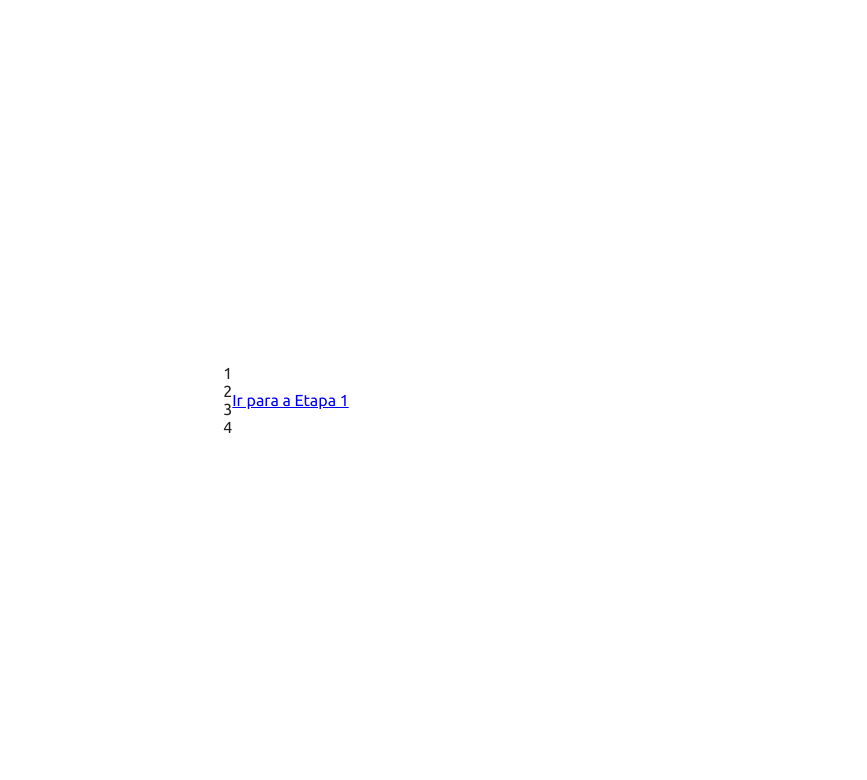
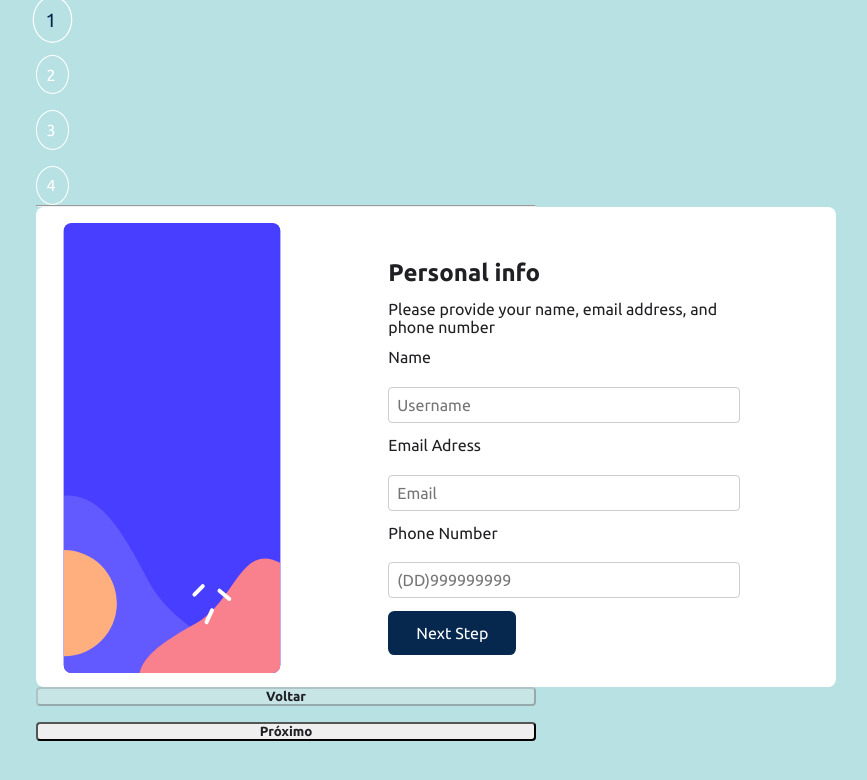
Before and after one commit to MANUCISNE/React-Next-Stitches-MultiForm, a Next.js app: page / in a window 1280 px wide. Shown: the top 780 px of the page, without its empty margins (354-1221 px from the left). Built offline with nearby package versions, Linux system fonts and the light colour scheme.

Commit message:
create a progress Bar

```diff
--- /dev/null
+++ b/src/components/ProgressBar.tsx
@@ -0,0 +1,42 @@
+import { styled } from '@stitches/react';
+import React from 'react';
+
+const StepWrapper = styled("div", {
+  display: "flex",
+  flexDirection: "column",
+});
+
+const StepBox = styled("div", {
+  padding: '0.6rem',
+  borderRadius: "50%",
+  width: "12px",
+  border: '1px solid $white',
+  backgroundColor: "transparent",
+  color: "$white",
+  transition: "transform 0.3s ease",
+
+  variants: {
+    active: {
+      true: {
+        backgroundColor: "$lightBlue",
+        color: "$marineBlue",
+        transform: "scale(1.2)",
+      },
+    },
+  },
+});
+
+interface StepProps {
+  index: number;
+  active: boolean;
+}
+
+const Step: React.FC<StepProps> = ({ index, active }) => {
+  return (
+    <StepWrapper>
+      <StepBox active={active}>{index}</StepBox>
+    </StepWrapper>
+  );
+};
+
+export default Step;
--- a/src/pages/_app.tsx
+++ b/src/pages/_app.tsx
@@ -1,16 +1,70 @@
 import type { AppProps } from 'next/app'
 import { globalStyles } from '../styles/global'
-import Image from 'next/image'
 
-
-import { Container } from '../styles/pages/app'
+import { BoxWrapper, ButtonWrapper, CenterWrapper, Container, FlexWrapper, HStackWrapper } from '../styles/pages/app'
+import { useState } from 'react'
+import Step1 from './step1'
+import Step2 from './step2'
+import Step3 from './step3'
+import Step4 from './step4'
+import Step from '../components/ProgressBar'
 
 globalStyles()
 
 export default function App({ Component, pageProps }: AppProps) {
+  const [step, setStep] = useState(1);
+
+  const getCompStep = () => {
+    switch (step) {
+      case 1:
+        return <Step1 />;
+      case 2:
+        return <Step2 />;
+      case 3:
+        return <Step3 />;
+      case 4:
+        return <Step4 />;
+      default:
+        return <Step1 />;
+    }
+  };
+
+  const Steps = [1, 2, 3, 4];
+
   return (
     <Container>
-      <Component {...pageProps} />
+    <FlexWrapper>
+      <CenterWrapper>
+        <HStackWrapper>
+          {Steps.map((item) => (
+            <Step
+              key={item}
+              index={item}
+              active={step === item}
+            />
+          ))}
+        </HStackWrapper>
+
+        <hr />
+
+        <BoxWrapper>{getCompStep()}</BoxWrapper>
+
+        <HStackWrapper>
+          <ButtonWrapper
+            onClick={() => setStep(step - 1)}
+            disabled={step === 1}
+          >
+            Voltar
+          </ButtonWrapper>
+          <ButtonWrapper
+            onClick={() => step !== 4 && setStep(step + 1)}
+          >
+            {step === 3 ? "Enviar" : "Próximo"}
+          </ButtonWrapper>
+        </HStackWrapper>
+      </CenterWrapper>
+    </FlexWrapper>
+      {/*<Component {...pageProps} />*/}
     </Container>
   )
 }
--- a/src/styles/pages/app.ts
+++ b/src/styles/pages/app.ts
@@ -8,3 +8,37 @@ export const Container = styled('div', {
   width: '100%',
   position: 'absolute',
 })
+
+export const FlexWrapper = styled("div", {
+  display: "flex",
+  height: "100vh",
+});
+
+export const CenterWrapper = styled("div", {
+  maxWidth: "500px",
+  width: "100%",
+  paddingY: "10",
+  paddingX: "2",
+  flexDirection: "column",
+});
+
+export const HStackWrapper = styled("div", {
+  display: "flex",
+  flexDirection: "column",
+  gap: "1rem",
+  justifyContent: "space-between",
+  marginTop: "4",
+});
+
+export const BoxWrapper = styled("div", {
+  width: "80%",
+});
+
+export const ButtonWrapper = styled("button", {
+  paddingY: "2",
+  paddingX: "4",
+  borderRadius: "4px",
+  fontWeight: "bold",
+  cursor: "pointer",
+  transition: "background-color 0.3s ease",
+});
```
